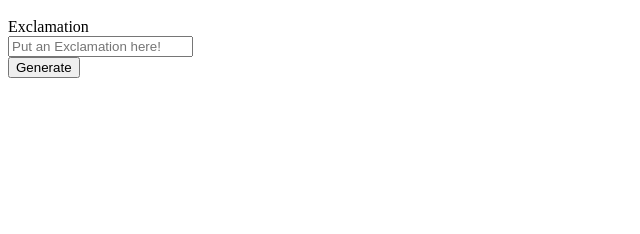
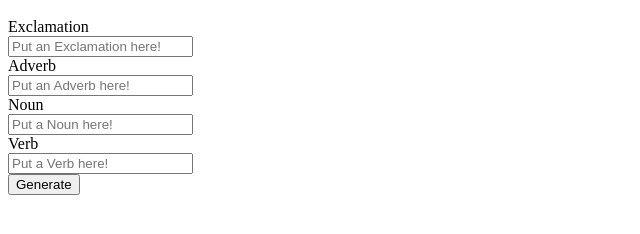
Before and after one commit to NickBittar/meteor-mad-lib, a plain HTML site: page client/main.html in a window 1280 px wide. Shown: the part 48-282 px from the top of the page, without its empty margins (0-640 px from the left). Drawn offline with Linux system fonts and the light colour scheme.

Commit message:
Added some Margins, yo\!

```diff
--- a/client/main.css
+++ b/client/main.css
@@ -1 +1,4 @@
 /* CSS declarations go here */
+form, h1{
+  margin-top: 8rem;
+}
--- a/client/main.html
+++ b/client/main.html
@@ -21,6 +21,24 @@
             </div>
           </div>
           <div class="form-group">
+            <label for="adverb" class="col-sm-2 control-label">Adverb</label>
+            <div class="col-sm-10">
+              <input type="text" class="form-control" id="adverb" placeholder="Put an Adverb here!">
+            </div>
+          </div>
+          <div class="form-group">
+            <label for="noun" class="col-sm-2 control-label">Noun</label>
+            <div class="col-sm-10">
+              <input type="text" class="form-control" id="noun" placeholder="Put a Noun here!">
+            </div>
+          </div>
+          <div class="form-group">
+            <label for="verb" class="col-sm-2 control-label">Verb</label>
+            <div class="col-sm-10">
+              <input type="text" class="form-control" id="verb" placeholder="Put a Verb here!">
+            </div>
+          </div>
+          <div class="form-group">
             <div class="col-sm-offset-2 col-sm-10">
               <button type="submit" id="submit-button" class="btn btn-default">Generate</button>
             </div>
```
